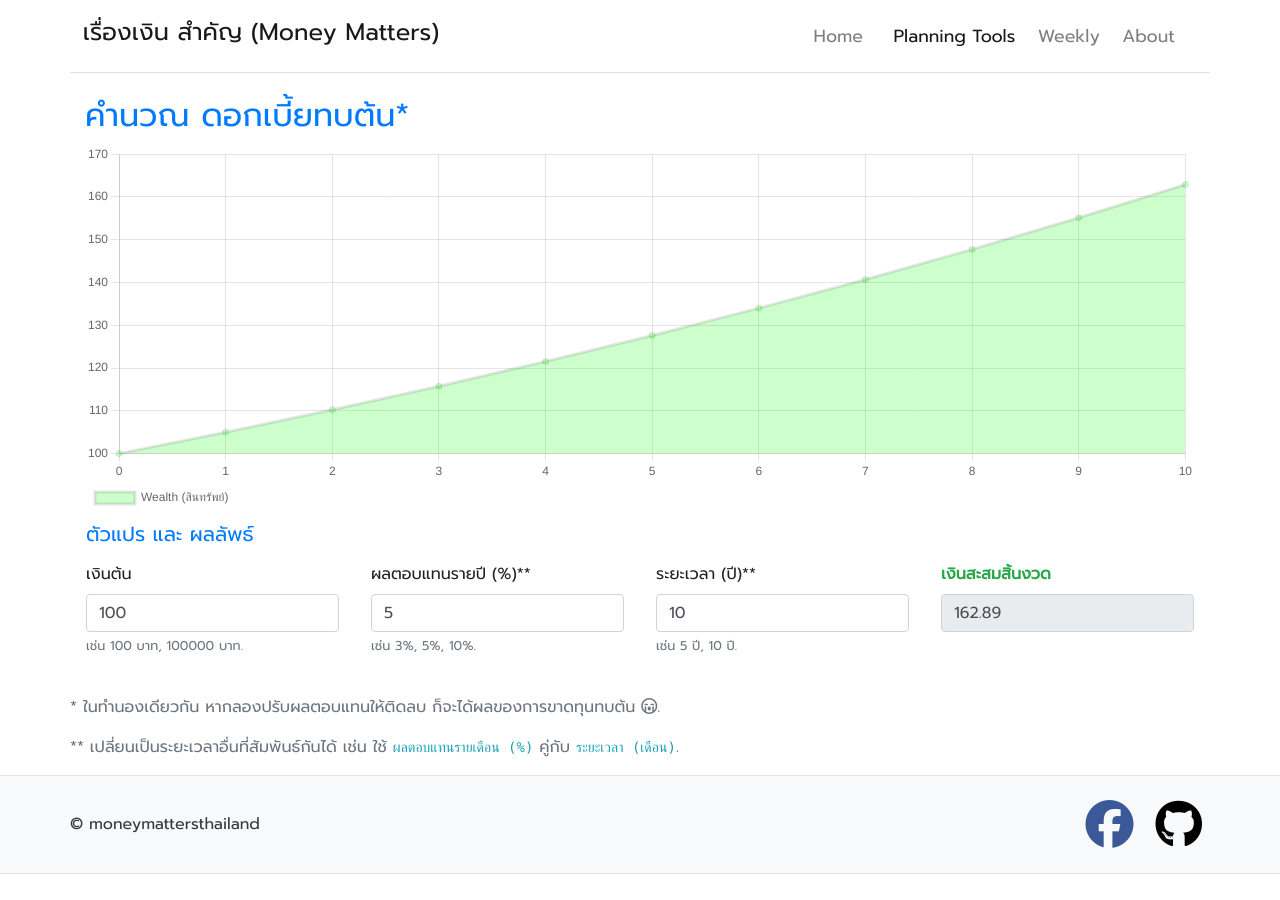
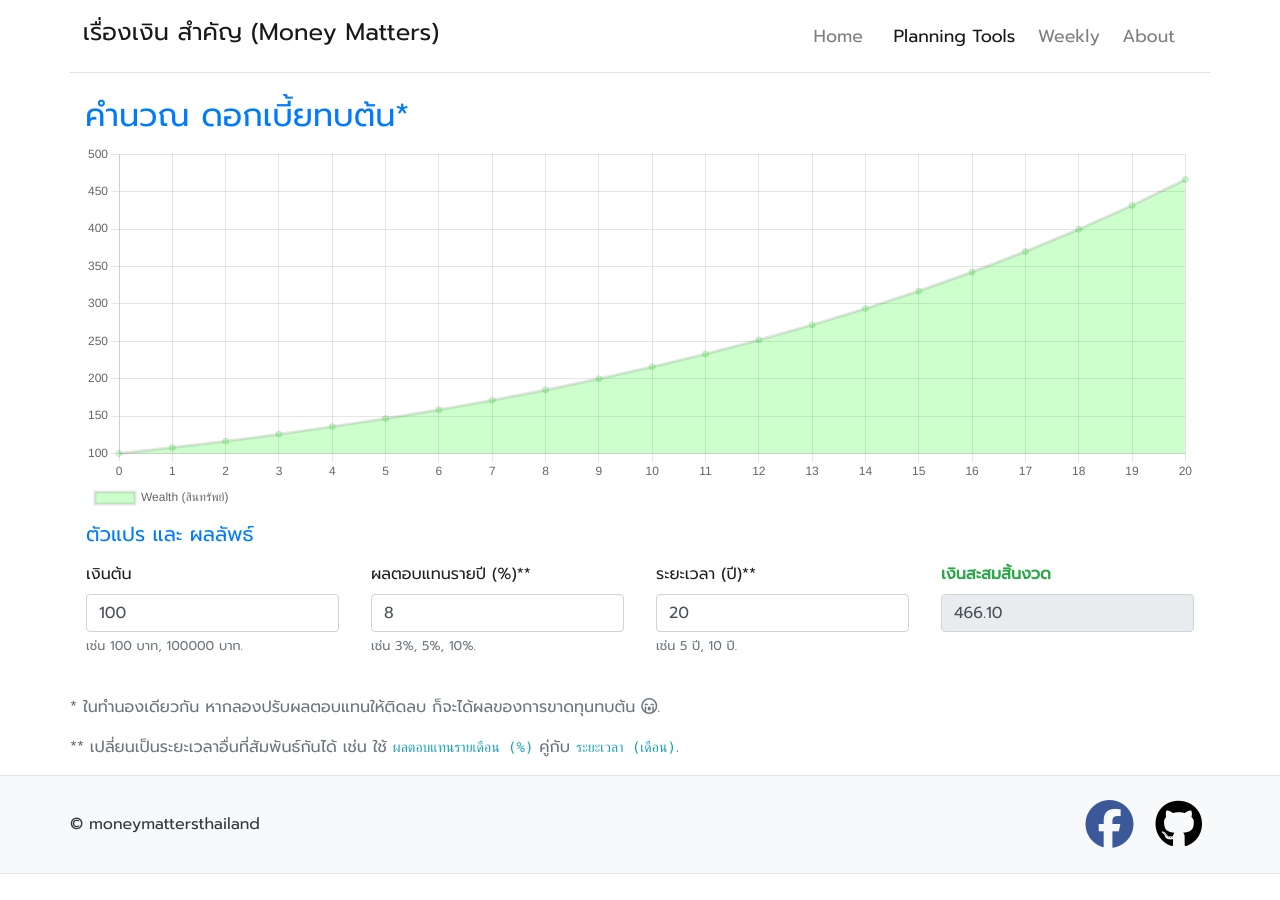
Before and after one commit to moneysart/moneysart.github.io, a Jekyll site: the page built from tools/compound-interest/index.html, in a window 1280 px wide. Built offline with Jekyll 4.4.1, drawn with Linux system fonts in a browser that asks for light colours; nearby versions of some CDN libraries.

Commit message:
edit default values

```diff
--- a/tools/compound-interest/index.html
+++ b/tools/compound-interest/index.html
@@ -32,14 +32,14 @@ date: 2021-04-06
         <div class="col-12 col-md-6 col-lg-3 form-group py-0">
             <label for="returnRate">ผลตอบแทนรายปี (%)**</label>
             <input id="returnRate" placeholder="เช่น 3%, 5%, 10%."
-                        class="form-control" type="number" value="5">
+                        class="form-control" type="number" value="8">
             <small id="capitalHelp" class="form-text text-muted">เช่น 3%, 5%, 10%.</small>
         </div>
 
         <div class="col-12 col-md-6 col-lg-3 form-group py-0">
             <label for="period">ระยะเวลา (ปี)**</label>
             <input id="period" placeholder="เช่น 5 ปี, 10 ปี."
-                        class="form-control" type="number" min="1" value="10">
+                        class="form-control" type="number" min="1" value="20">
             <small id="periodHelp" class="form-text text-muted">เช่น 5 ปี, 10 ปี.</small>
         </div>
 
```
